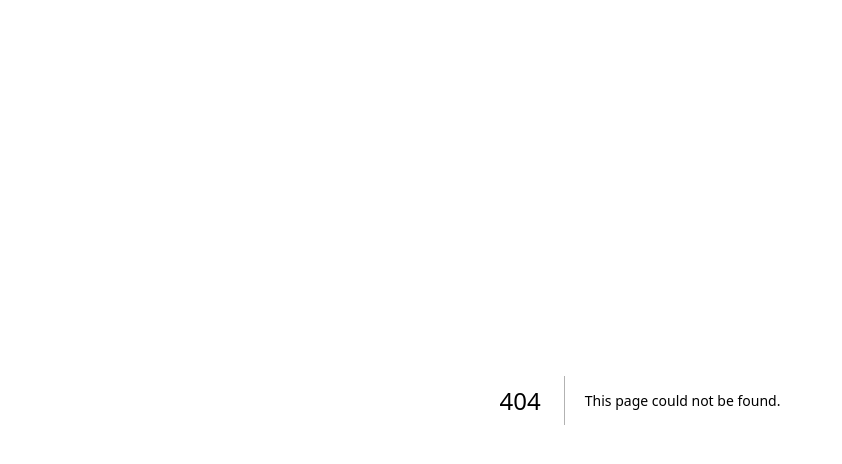
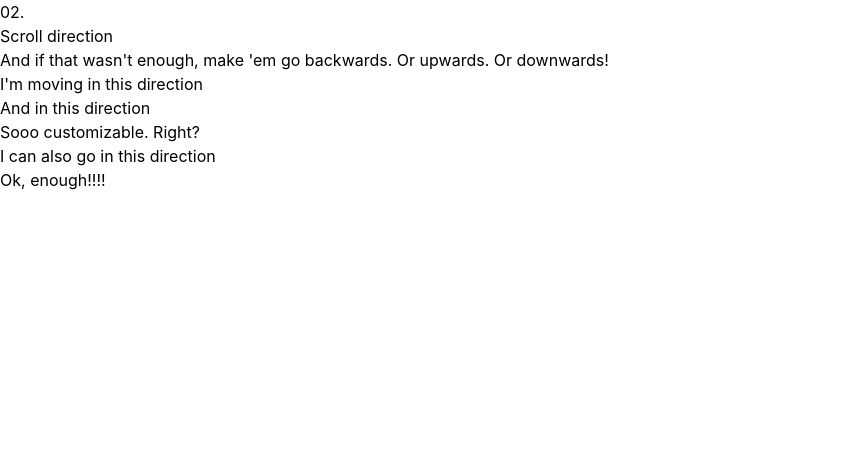
Before and after one commit to mw-171/web-portfolio, a Next.js app: page /me in a window 1280 px wide. Before the commit this address had no page. Shown: the top 464 px of the page, without its empty margins (0-842 px from the left). Built offline with nearby package versions, Linux system fonts and the light colour scheme.

Commit message:
trying smthg

```diff
--- a/package.json
+++ b/package.json
@@ -16,6 +16,7 @@
     "@types/jest": "^27.5.2",
     "@types/node": "^16.18.77",
     "autoprefixer": "^10.4.17",
+    "locomotive-scroll": "^4.1.4",
     "next": "^14.1.0",
     "postcss": "^8.4.33",
     "react": "^18.2.0",
@@ -51,6 +52,7 @@
     ]
   },
   "devDependencies": {
+    "@types/locomotive-scroll": "^4.1.3",
     "@types/react": "^18.2.61",
     "@types/react-dom": "^18.2.19",
     "prettier": "^3.2.4",
--- a/src/pages/about.tsx
+++ b/src/pages/about.tsx
@@ -137,7 +137,7 @@ export default function About() {
                   {" "}
                   ------8&lt;-------------[{" "}
                   <a
-                    href="your-url-here" //link to a cool page
+                    href="/me" //link to a cool page
                     target="_blank"
                     rel="noopener noreferrer"
                     className="hover:border-b-2 hover:border-gray-300 scissor-cursor"
--- /dev/null
+++ b/src/pages/me.tsx
@@ -0,0 +1,94 @@
+import React from "react";
+
+const ScrollDirection: React.FC = () => {
+  return (
+    <div data-scroll-container>
+      <section className="c-section" data-scroll-section>
+        <div className="o-container" id="scroll-direction">
+          <div className="c-direction-block_wrapper">
+            <div
+              className="c-section_infos -padding"
+              data-scroll
+              data-scroll-sticky
+              data-scroll-target="#scroll-direction"
+            >
+              <div className="c-section_infos_inner" data-scroll>
+                <h3>
+                  02. <br />
+                  Scroll direction
+                </h3>
+                <div className="c-sections_infos_text u-text">
+                  <p>
+                    And if that wasn't enough, make 'em go backwards. Or
+                    upwards. Or downwards!
+                  </p>
+                </div>
+              </div>
+            </div>
+            <div className="c-direction-block" id="direction">
+              <div className="c-direction-block_item -one">
+                <span
+                  className="c-direction-block_item_inner"
+                  data-scroll
+                  data-scroll-direction="horizontal"
+                  data-scroll-speed="6"
+                  data-scroll-target="#direction"
+                >
+                  I'm moving in this direction
+                </span>
+              </div>
+              <div className="c-direction-block_item -two">
+                <span
+                  className="c-direction-block_item_inner"
+                  data-scroll
+                  data-scroll-direction="horizontal"
+                  data-scroll-speed="-8"
+                  data-scroll-target="#direction"
+                >
+                  And in this direction
+                </span>
+              </div>
+              <div className="c-direction-block_item -three">
+                <span
+                  className="c-direction-block_item_inner"
+                  data-scroll
+                  data-scroll-direction="horizontal"
+                  data-scroll-speed="9"
+                  data-scroll-target="#direction"
+                  data-scroll-delay="0.05"
+                >
+                  Sooo customizable. Right?
+                </span>
+              </div>
+              <div className="c-direction-block_item -four">
+                <span
+                  className="c-direction-block_item_inner"
+                  data-scroll
+                  data-scroll-direction="horizontal"
+                  data-scroll-speed="15"
+                  data-scroll-target="#direction"
+                >
+                  I can also go in this direction
+                </span>
+              </div>
+              <div className="c-direction-block_item -five">
+                <span
+                  className="c-direction-block_item_inner"
+                  data-scroll
+                  data-scroll-direction="horizontal"
+                  data-scroll-speed="-20"
+                  data-scroll-target="#direction"
+                  data-scroll-delay="0.05"
+                >
+                  Ok, enough!!!!
+                </span>
+              </div>
+            </div>
+          </div>
+        </div>
+      </section>
+    </div>
+  );
+};
+
+export default ScrollDirection;
```
Also changed, not shown: 1 other file (tests, documents, lock files or other folders).
